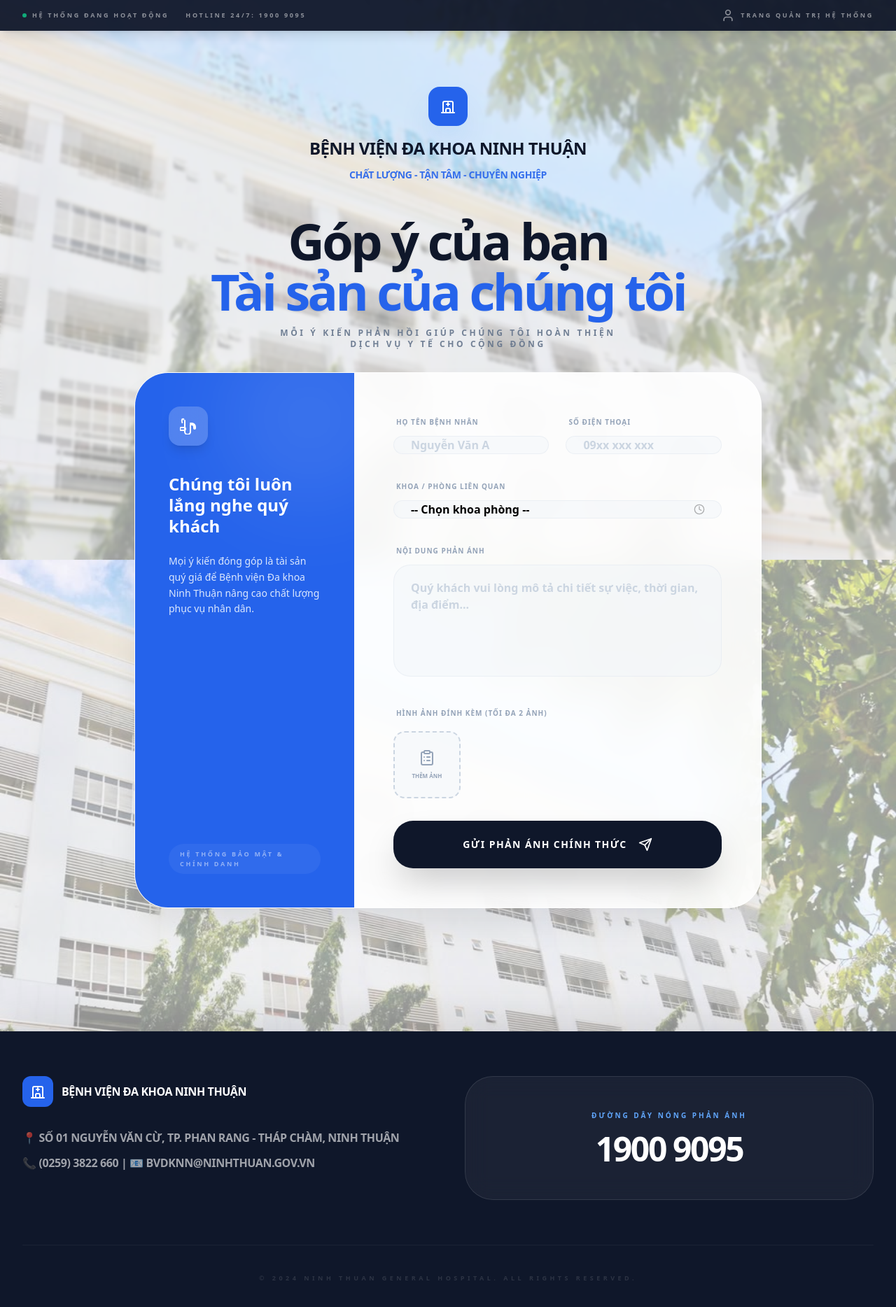
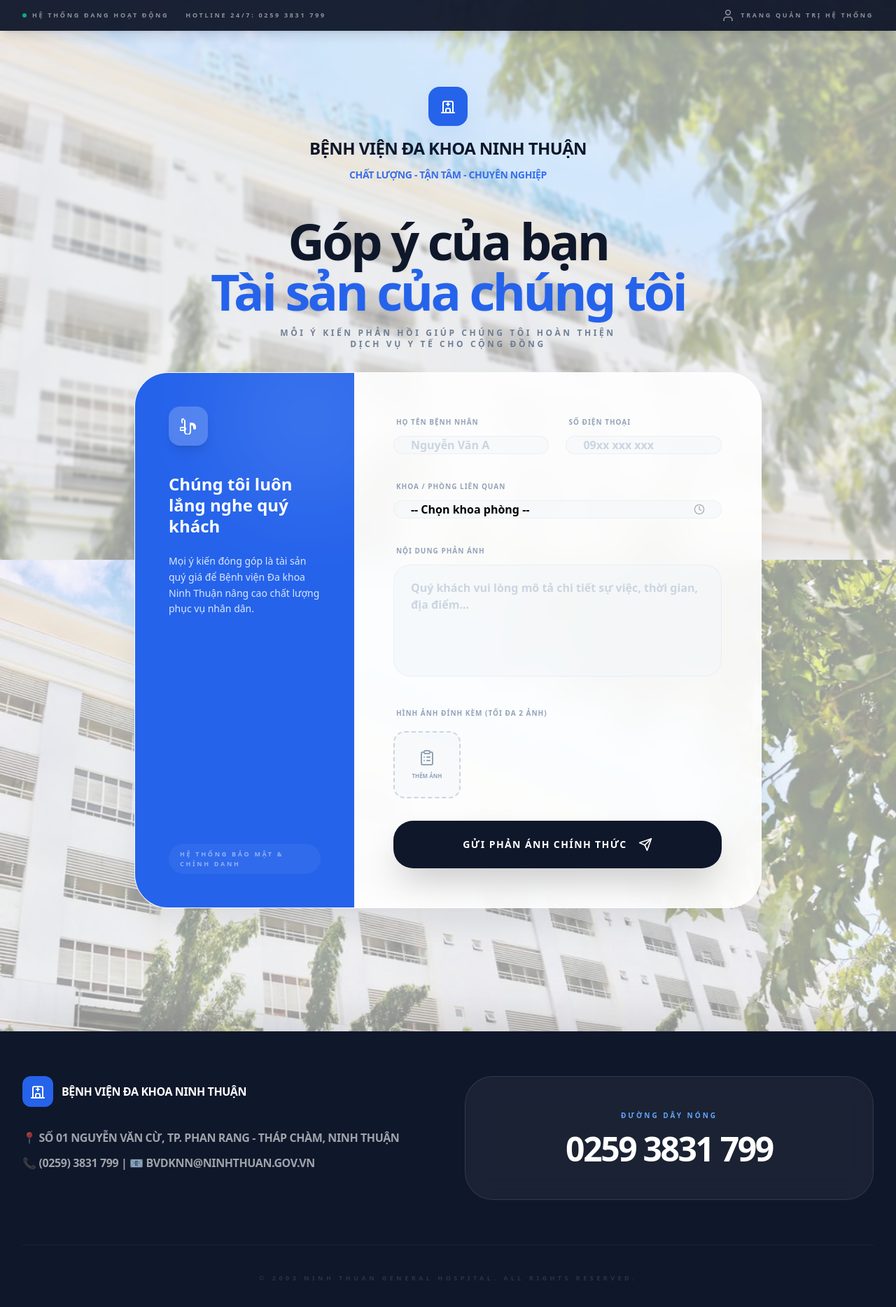
Before and after one commit to Khoitran2711/test-form-1, a React (Vite) app: page / in a window 1280 px wide. Shown: the top 1868 px of the page at 70% size. Built offline with nearby package versions, Linux system fonts and the light colour scheme.

Commit message:
Update App.tsx

```diff
--- a/App.tsx
+++ b/App.tsx
@@ -69,7 +69,7 @@
             <span className="w-1.5 h-1.5 bg-emerald-500 rounded-full animate-pulse"></span>
             Hệ thống đang hoạt động
           </span>
-          <span className="hidden md:inline">Hotline 24/7: 1900 9095</span>
+          <span className="hidden md:inline">Hotline 24/7: 0259 3831 799</span>
         </div>
         <button onClick={() => setIsAdminMode(true)} className="hover:text-white transition-colors flex items-center gap-2 group">
           <Icons.User />
@@ -118,16 +118,16 @@
             </div>
             <div className="space-y-3 text-[11px] font-medium opacity-60 leading-relaxed">
               <p className="text-base font-extrabold text-white uppercase tracking-tight">📍 <span>Số 01 Nguyễn Văn Cừ, Tp. Phan Rang - Tháp Chàm, Ninh Thuận</span></p>
-              <p className="text-base font-extrabold text-white uppercase tracking-tight">📞 <span>(0259) 3822 660 | 📧 bvdknn@ninhthuan.gov.vn</span></p>
+              <p className="text-base font-extrabold text-white uppercase tracking-tight">📞 <span>(0259) 3831 799 | 📧 bvdknn@ninhthuan.gov.vn</span></p>
             </div>
           </div>
           <div className="bg-white/5 p-12 rounded-[40px] border border-white/10 text-center flex flex-col justify-center backdrop-blur-lg">
-            <h4 className="text-[10px] font-black text-blue-400 uppercase tracking-[0.3em] mb-4">Đường dây nóng phản ánh</h4>
-            <p className="text-5xl font-black text-white tracking-tighter tabular-nums leading-none">1900 9095</p>
+            <h4 className="text-[10px] font-black text-blue-400 uppercase tracking-[0.3em] mb-4">Đường dây nóng</h4>
+            <p className="text-5xl font-black text-white tracking-tighter tabular-nums leading-none">0259 3831 799</p>
           </div>
         </div>
         <div className="max-w-7xl mx-auto pt-10 text-[9px] font-bold uppercase tracking-[0.5em] text-center opacity-30">
-          © 2024 Ninh Thuan General Hospital. All rights reserved.
+          © 2003 Ninh Thuan General Hospital. All rights reserved.
         </div>
       </footer>
     </div>
```
